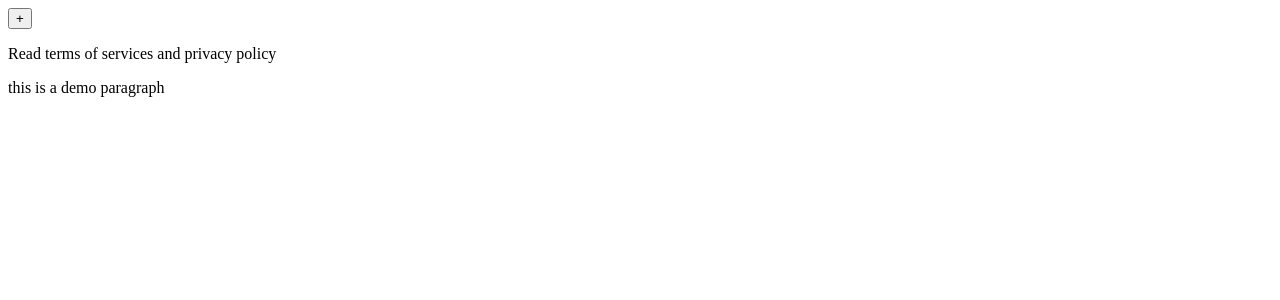
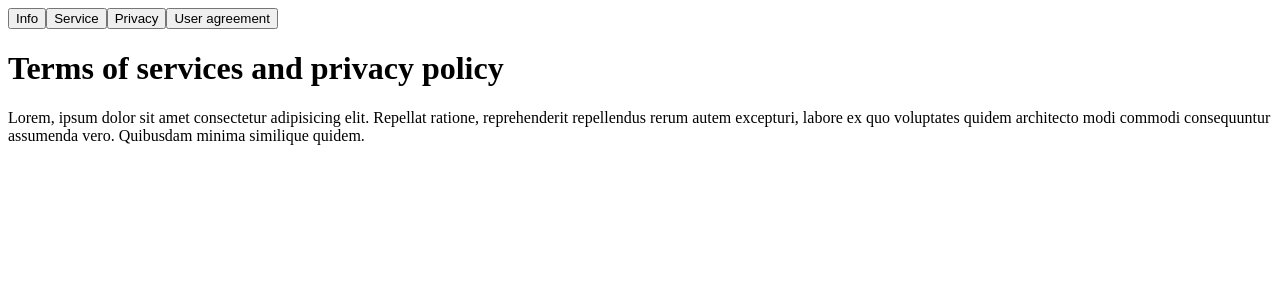
Before and after one commit to NaveenManjappa/angular-17-learning, an Angular app: page / in a window 1280 px wide. Shown: the top 300 px of the page. Built offline with nearby package versions, Linux system fonts and the light colour scheme.

Commit message:
Using ngSwitch directive

```diff
--- a/src/app/CustomDirectives/if.directive.ts
+++ /dev/null
@@ -1,23 +0,0 @@
-import { Directive,  Input,  TemplateRef, ViewContainerRef } from '@angular/core';
-
-@Directive({
-  selector: '[appIf]',
-  standalone: true
-})
-export class IfDirective {
-
-  //1. Get access to DOM element which should be added/removed which is TemplateRef
-  //2. Place from where we want to add or remove DOM element
-  constructor(private view:TemplateRef<any>,private viewTemplate:ViewContainerRef) { }
-
-  @Input('appIf') set display(value:boolean){
-    if(value){
-      this.viewTemplate.createEmbeddedView(this.view);
-    }
-    else{
-      this.viewTemplate.clear();
-    }
-  }
-
-
-}
--- a/src/app/app.component.html
+++ b/src/app/app.component.html
@@ -1,25 +1,34 @@
 <div class="notice-container">
   <div class="notice-header">
-    <button (click)="display=!display">+</button>
+    <button (click)="tab='info';">Info</button>
+    <button (click)="tab='service';">Service</button>
+    <button (click)="tab='privacy';">Privacy</button>
+    <button (click)="tab='user';">User agreement</button>
   </div>
 
-  <div class="notice-info">
-    <p>Read terms of services and privacy policy</p>
+  <div class="notice-body" [ngSwitch]="tab">
+    <div *ngSwitchDefault>
+      <h1>Terms of services and privacy policy</h1>
+      <p>Lorem, ipsum dolor sit amet consectetur adipisicing elit. Repellat ratione, reprehenderit repellendus rerum autem excepturi, labore ex quo voluptates quidem architecto modi commodi consequuntur assumenda vero. Quibusdam minima similique quidem.</p>
+    </div>
+
+
+  <div *ngSwitchCase="'service'">
+    <h2>Terms of services</h2>
+    <p>Lorem ipsum dolor sit amet consectetur adipisicing elit. Unde mollitia expedita temporibus quas culpa explicabo quisquam hic magnam ratione laboriosam eos, impedit veniam error? Voluptas numquam soluta aut labore a?</p>
+    <p>Lorem ipsum dolor sit amet consectetur adipisicing elit. Inventore sit praesentium deleniti id amet obcaecati facilis ratione, excepturi ullam, animi vel voluptatibus, nobis debitis tempore sequi? Voluptatum molestias temporibus eum.</p>
   </div>
-<!-- <ng-template [ngIf]="display" [ngIfElse]="myTempVar"> -->
-  <div class="notice-body" *appIf="display">
-    <h1>Terms of services and privacy policy</h1>
-    <p>Lorem ipsum dolor, sit amet consectetur adipisicing elit. Deleniti soluta earum odit perspiciatis maxime suscipit aspernatur ratione illo magni! Magnam, aspernatur? Placeat ipsam fuga, necessitatibus perferendis tempore nobis porro quod.</p>
-    <h2>Terms of services</h2>
-    <p>Lorem ipsum, dolor sit amet consectetur adipisicing elit. Quis hic error rem iure quidem quasi doloribus a, qui commodi animi aliquid ipsa necessitatibus saepe vel corrupti. Rem delectus consequuntur harum.</p>
+
+  <div *ngSwitchCase="'privacy'">
     <h2>Privacy Policy</h2>
-    <p>Lorem ipsum dolor sit, amet consectetur adipisicing elit. Dicta reprehenderit voluptatibus nisi unde, enim similique, dolorum suscipit id labore cum rem expedita. Cupiditate officiis atque nam, non vero numquam doloremque!</p>
+    <p>Lorem ipsum dolor sit amet consectetur adipisicing elit. In tempore, voluptatibus aperiam unde minima aliquam, voluptatem provident, quia tenetur cum placeat quasi debitis adipisci perspiciatis nobis natus nisi nemo doloremque.</p>
+    <p>Lorem ipsum dolor sit amet consectetur adipisicing elit. Doloribus enim incidunt blanditiis voluptatibus animi eaque distinctio sed, saepe labore officia dolorum ex magnam qui. Consequuntur tempora quasi sint in itaque?</p>
   </div>
-<!-- </ng-template> -->
 
-<!-- <ng-template #myTempVar>
-<p>There are no terms and conditions</p>
-</ng-template> -->
-<p *appIf="101 > 11">this is a demo paragraph</p>
-
+  <div *ngSwitchCase="'user'">
+    <h2>User Agreement</h2>
+    <p>Lorem ipsum, dolor sit amet consectetur adipisicing elit. Porro, eveniet mollitia cupiditate quo ab veniam repellendus? Consequatur incidunt reiciendis iure, eaque sapiente neque minus nihil fuga ad, architecto aliquid dolor?</p>
+    <p>Lorem, ipsum dolor sit amet consectetur adipisicing elit. Commodi, nostrum fugit velit vel accusantium tempore saepe repudiandae! Molestias laborum id dolore repellat, ea libero natus nihil vel, laudantium excepturi amet?</p>
+  </div>
 </div>
+</div>
--- a/src/app/app.component.ts
+++ b/src/app/app.component.ts
@@ -2,25 +2,23 @@ import { Component, ElementRef, QueryList, ViewChildren } from '@angular/core';
 import { CommonModule } from '@angular/common';
 import { RouterOutlet } from '@angular/router';
 
-import { IfDirective } from './CustomDirectives/if.directive';
+
 
 
 
 @Component({
   selector: 'app-root',
   standalone: true,
-  imports: [CommonModule, RouterOutlet,IfDirective],
+  imports: [CommonModule, RouterOutlet],
   templateUrl: './app.component.html',
   styleUrl: './app.component.css'
 })
 export class AppComponent {
-  display:boolean=false;
+
+  tab:string='';
 
 
   constructor(){
     console.log('App component constructor called');
   }
-
-
-
 }
```
